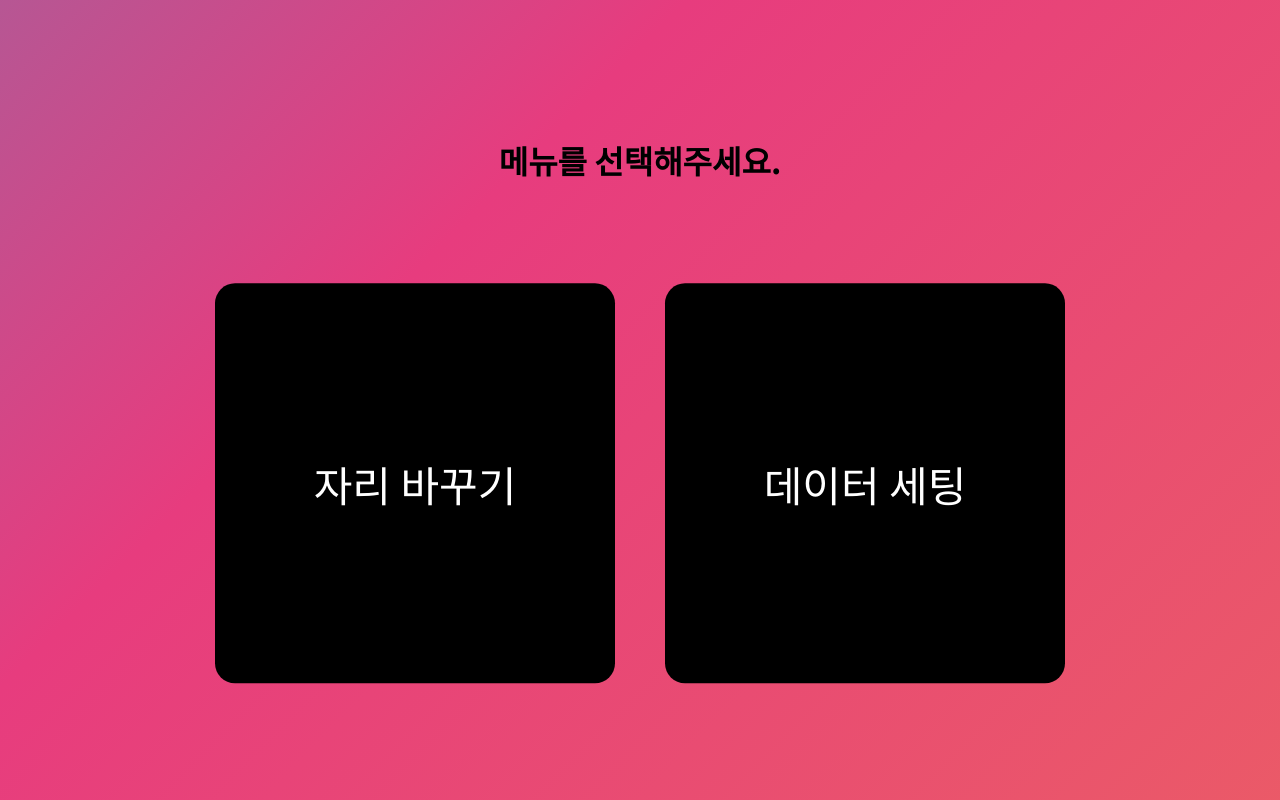
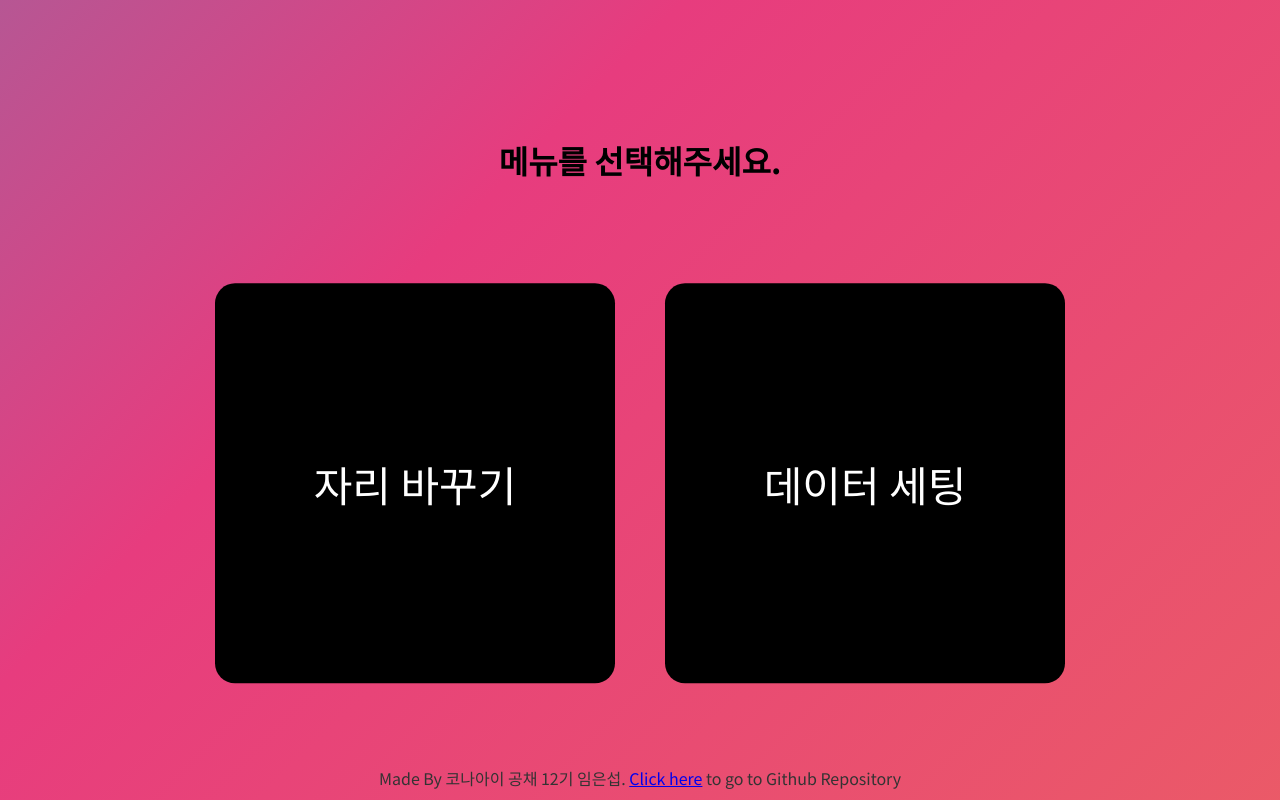
Before and after one commit to LimEunSeop/raffle, a React (Create React App) app: page / in a window 1280 px wide. Built offline with nearby package versions, Linux system fonts and the light colour scheme.

Commit message:
Update: add footer

```diff
--- a/src/App.tsx
+++ b/src/App.tsx
@@ -20,7 +20,14 @@ function App() {
   return (
     <HashRouter>
       <Routes>
-        <Route path="/" element={<Main />} />
+        <Route
+          path="/"
+          element={
+            <Layout title={programName}>
+              <Main />
+            </Layout>
+          }
+        />
         {menus.map((menu) => (
           <Route
             path={menu.path}
--- a/src/Components/Layout.tsx
+++ b/src/Components/Layout.tsx
@@ -33,7 +33,26 @@ export const Layout = ({ title, children }: Props) => {
 
       <main>{children}</main>
 
-      <footer></footer>
+      <footer
+        style={{
+          position: 'fixed',
+          bottom: '0',
+          left: '50%',
+          transform: 'translateX(-50%)',
+          padding: '10px 0',
+          color: '#333',
+        }}
+      >
+        Made By 코나아이 공채 12기 임은섭.{' '}
+        <a
+          href="https://github.com/LimEunSeop/raffle"
+          target="_blank"
+          rel="noopener noreferrer"
+        >
+          Click here
+        </a>{' '}
+        to go to Github Repository
+      </footer>
     </>
   )
 }
```
